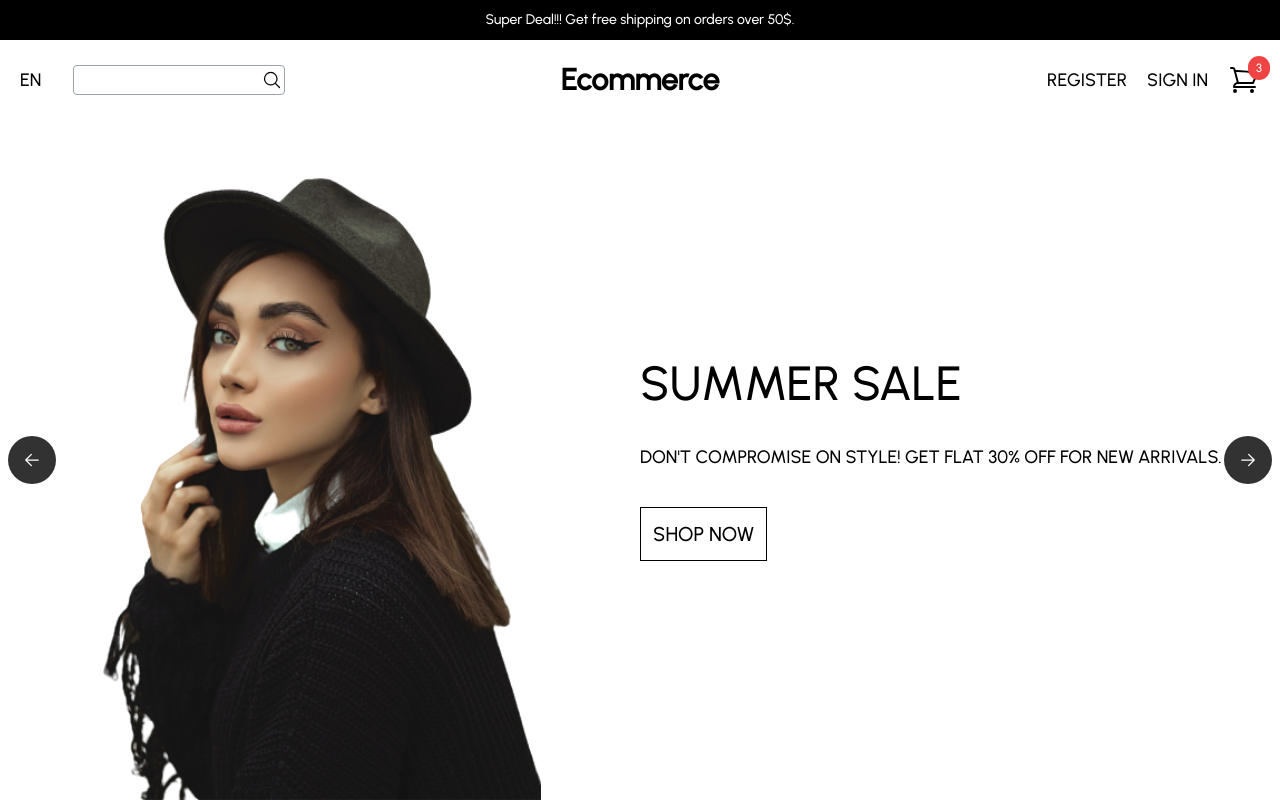
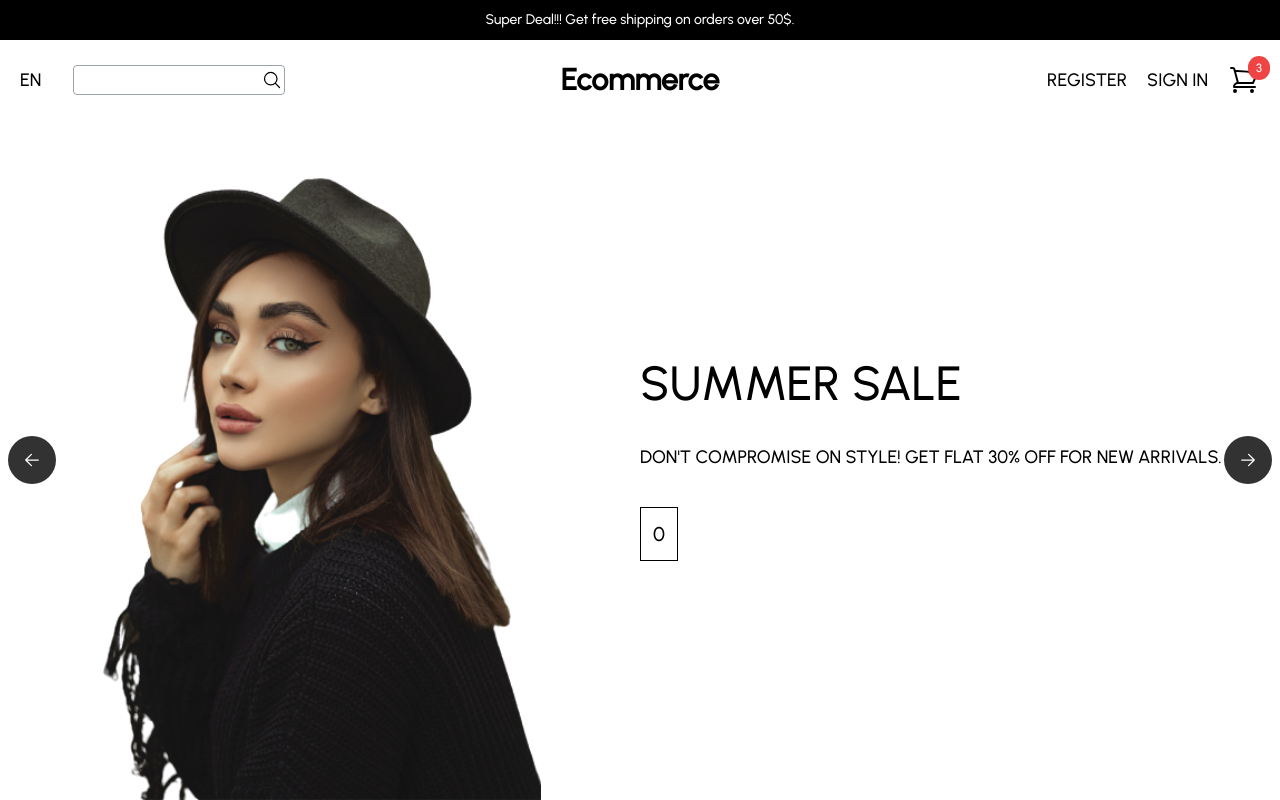
Before and after one commit to Prahyas/completeEcommerce, a React (Vite) app: page / in a window 1280 px wide. Built offline with nearby package versions, Linux system fonts and the light colour scheme.

Commit message:
made a silly mistake that [] value in tailwind cannot be dynamic so added style={} to fix the sliding error

```diff
--- a/index.html
+++ b/index.html
@@ -2,7 +2,7 @@
 <html lang="en">
   <head>
     <meta charset="UTF-8" />
-    <link rel="icon" type="image/svg+xml" href="/vite.svg" />
+    <link rel="icon" type="image/svg+xml" href="/src/assets/favicon.png" />
     <meta name="viewport" content="width=device-width, initial-scale=1.0" />
     <link rel="preconnect" href="https://fonts.googleapis.com" />
     <link rel="preconnect" href="https://fonts.gstatic.com" crossorigin />
--- a/src/components/Slider.jsx
+++ b/src/components/Slider.jsx
@@ -1,19 +1,21 @@
-import React, { useState } from "react";
+import React, { useEffect, useState } from "react";
 import { sliderItems } from "../data";
 
 const Slider = () => {
   const [slideIndex, setSlideIndex] = useState(0);
 
+  let lastIndex = -200;
+
   const handleClick = (direction) => {
     if (direction === "left") {
-      console.log("leftclicked");
-      setSlideIndex(slideIndex > 0 ? slideIndex - 1 : 2);
+      setSlideIndex(slideIndex > 0 ? (slideIndex) => slideIndex - 100 : 200);
     } else {
-      setSlideIndex(slideIndex < 2 ? slideIndex + 1 : 0);
+      setSlideIndex(slideIndex < 200 ? (slideIndex) => slideIndex + 100 : 0);
     }
   };
 
-  console.log("slideindex", slideIndex);
+  console.log("skideIndex", slideIndex);
+
   return (
     <div className="wrapper flex w-screen h-[85vh] relative overflow-hidden">
       <div
@@ -37,7 +39,8 @@ const Slider = () => {
       </div>
 
       <div
-        className={`wrapper flex h-full translate-x-[${slideIndex * -100}vw]`}
+        className={`wrapper flex h-full transition-all duration-500 ease-in-out`}
+        style={{ transform: `translateX(-${slideIndex}vw)` }}
       >
         {sliderItems.map((item) => (
           <div
@@ -59,7 +62,7 @@ const Slider = () => {
                 className="p-3 text-xl bg-transparent cursor-pointer border border-black
               "
               >
-                SHOP NOW
+                {slideIndex}
               </button>
             </div>
           </div>
```
Also changed, not shown: src/assets/favicon.png (added).
